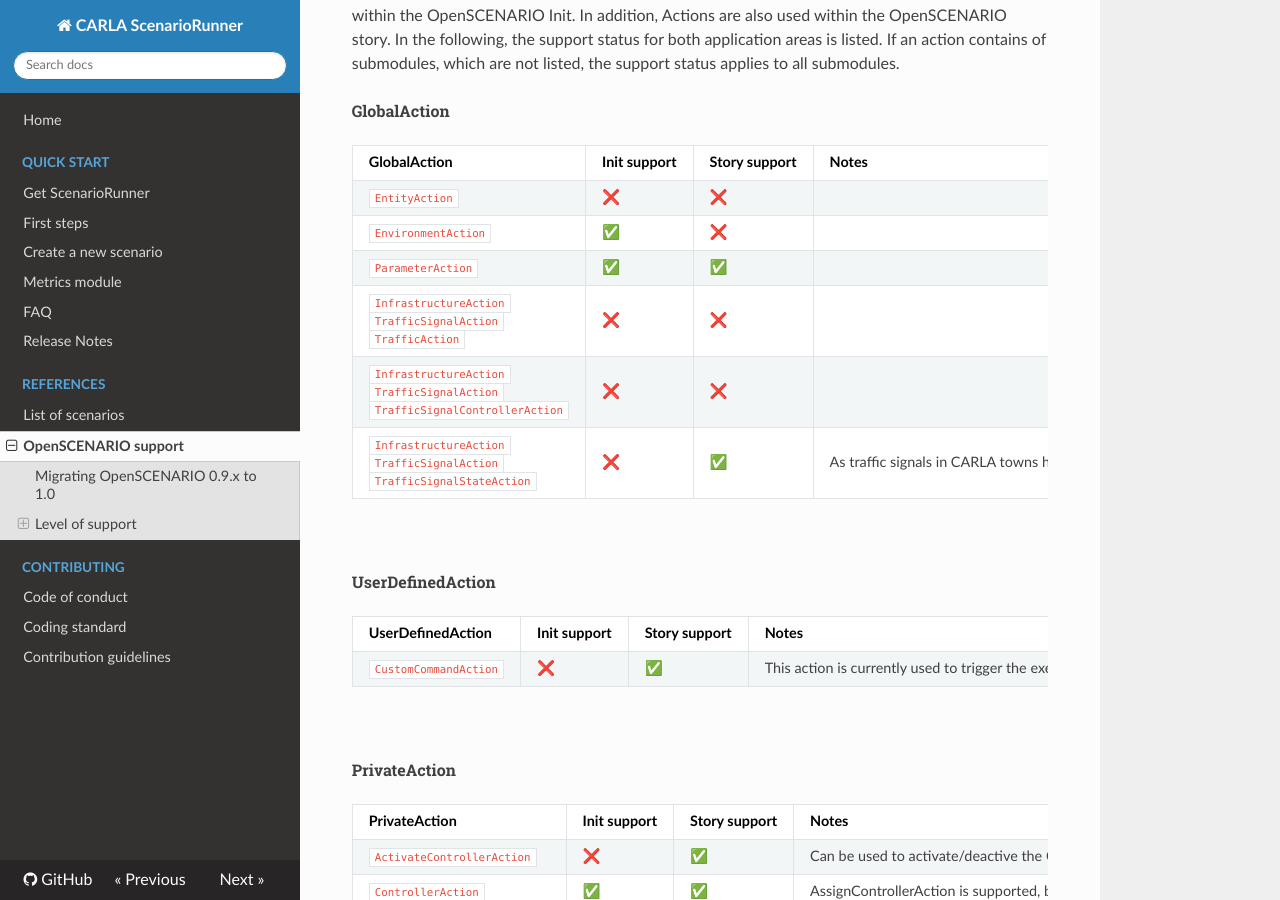
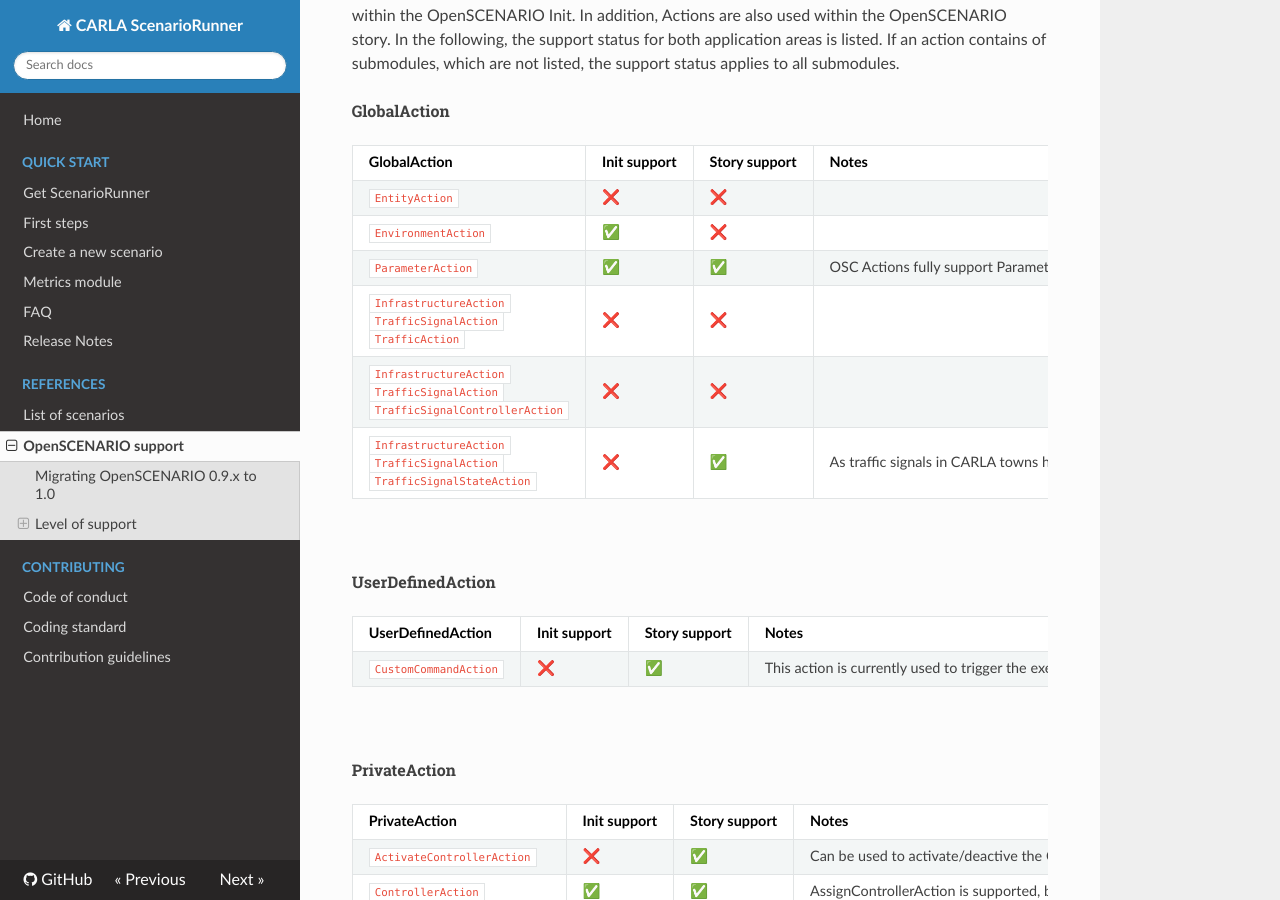
Before and after one commit to carla-simulator/scenario_runner, an MkDocs documentation site: the page built from Docs/openscenario_support.md, in a window 1280 px wide and 900 px high, scrolled down 2123 px. Built offline with MkDocs 1.6.1, drawn with Linux system fonts in a browser that asks for light colours; nearby versions of some CDN libraries.

Commit message:
Update openscenario_support.md

```diff
--- a/Docs/openscenario_support.md
+++ b/Docs/openscenario_support.md
@@ -69,7 +69,7 @@
 | ---------------------------------------- | ---------------------------------------- | ---------------------------------------- | ---------------------------------------- |
 | `EntityAction`                | &#10060;                          | &#10060;                          |                               |
 | `EnvironmentAction`           | &#9989;                         | &#10060;                          |                               |
-| `ParameterAction`             | &#9989;                          | &#9989;                          |                               |
+| `ParameterAction`             | &#9989;                          | &#9989;                          |       OSC Actions fully support ParameterActions.        OSC conditions do not yet support ParameterAction: Changes to parameter values by ParameterAction aren't reflected in condition execution.                 |
 | `InfrastructureAction` `TrafficSignalAction`<br>`TrafficAction`                                               | &#10060;                          | &#10060;                          |                               |
 | `InfrastructureAction` `TrafficSignalAction`<br>`TrafficSignalControllerAction`                               | &#10060;                          | &#10060;                          |                               |
 | `InfrastructureAction` `TrafficSignalAction`<br>`TrafficSignalStateAction`                                    | &#10060;                          | &#9989;                         | As traffic signals in CARLA towns have no unique ID, they have to be set by providing their position (Example: TrafficSignalStateAction name="pos=x,y" state="green"). The id can also be used for none CARLA town (Example: TrafficSignalStateAction name="id=n" state="green") |
```
